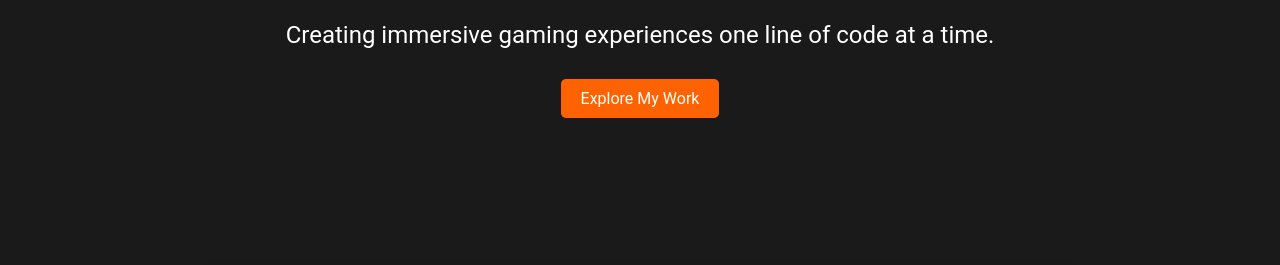
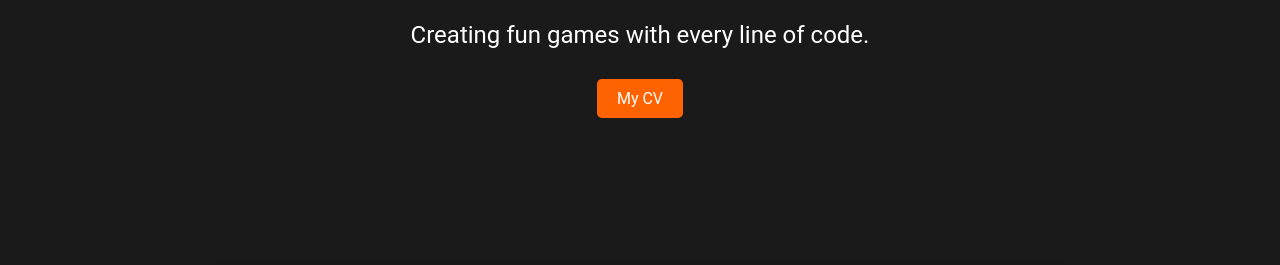
Before and after one commit to HazarAliyazicioglu/hazaraliyazicioglu.github.io, a plain HTML site: page index.html in a window 1280 px wide. Shown: the part 248-513 px from the top of the page. Drawn offline with Linux system fonts and the light colour scheme.

Commit message:
Update index.html

```diff
--- a/index.html
+++ b/index.html
@@ -21,8 +21,8 @@
 
     <section id="home" class="hero-section">
         <h1>Hi, I'm Hazar, a Game Developer</h1>
-        <p>Creating immersive gaming experiences one line of code at a time.</p>
-        <a href="#projects" class="cta-button">Explore My Work</a>
+        <p>Creating fun games with every line of code.</p>
+        <a href="https://drive.google.com/drive/u/1/folders/1_6DbgOGzKaGkRjXgdDFS5pjhnPZaqlim" class="cta-button">My CV</a>
     </section>
 
     <section id="about">
```
